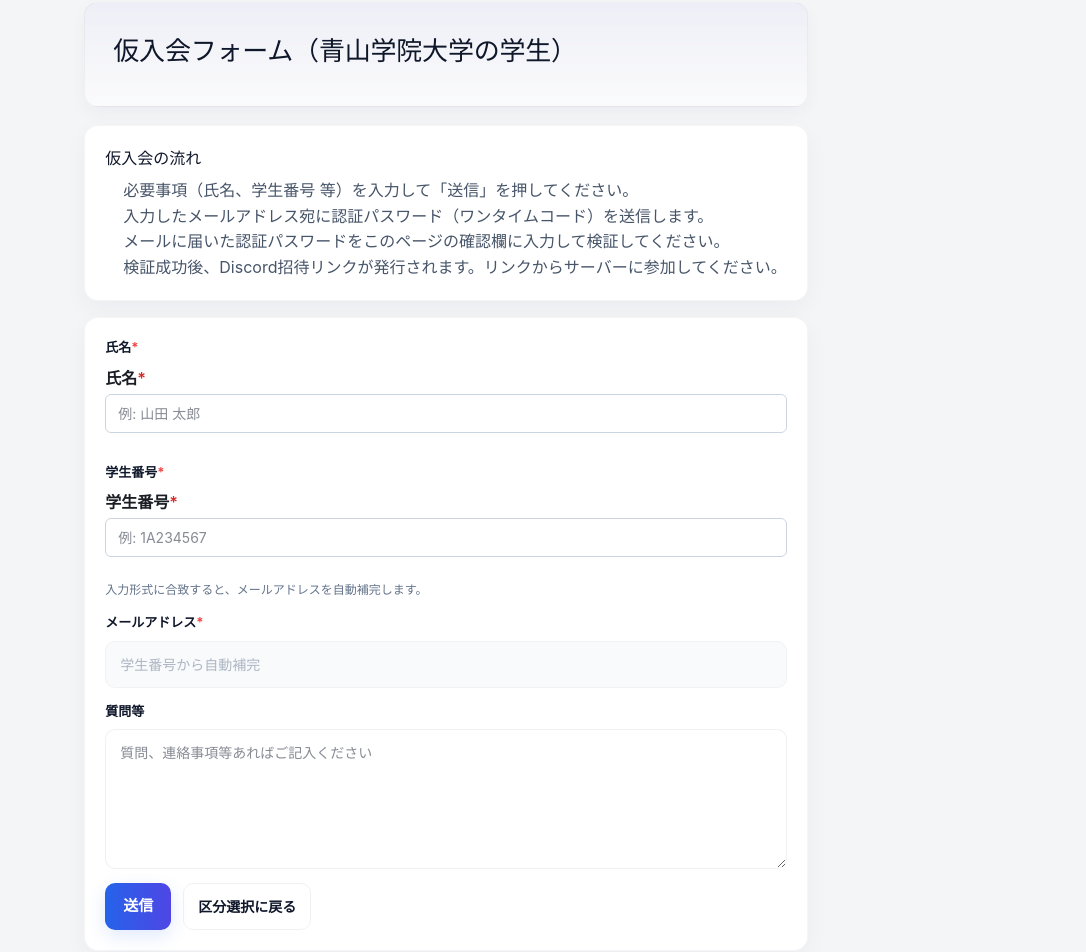
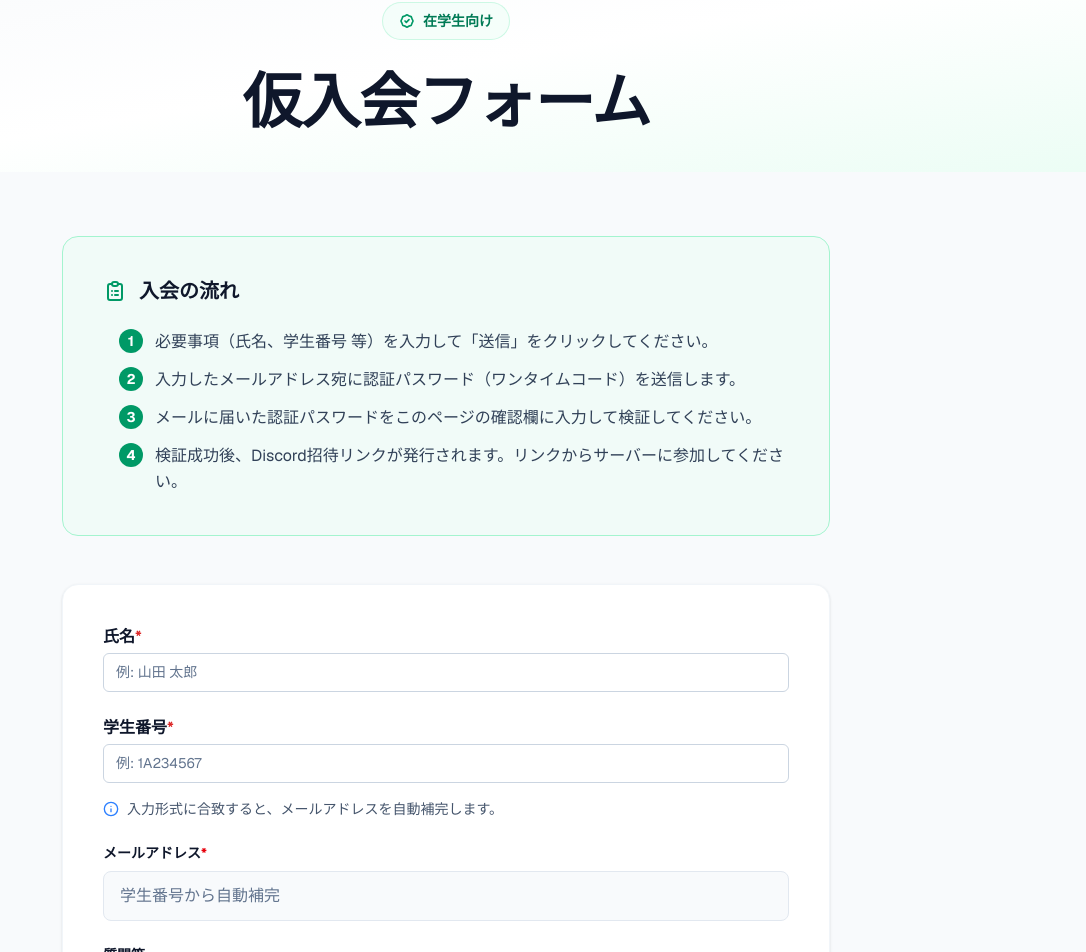
Before and after one commit to digitart-tech-assoc/AuthWebApp, a Next.js app in the folder frontend/: page /join/form/aoyama-student in a window 1280 px wide. Shown: the part 95-1047 px from the top of the page, without its empty margins (194-1280 px from the left). Built offline with nearby package versions, Linux system fonts and the light colour scheme; no server answers.

Commit message:
feat: 青山学院大学の学生向け仮入会フォームのデザインを改善し、ユーザーインターフェースを向上

```diff
--- a/frontend/src/app/join/form/aoyama-student/page.tsx
+++ b/frontend/src/app/join/form/aoyama-student/page.tsx
@@ -2,7 +2,7 @@
 
 import Link from "next/link";
 import { useMemo, useState } from "react";
-import styles from "../../../join/join.module.css";
+import { Info } from "lucide-react";
 import OTPModal from "../../../../components/OTPModal";
 import NameInput from "../../../../components/forms/NameInput";
 import StudentNumberInput from "../../../../components/forms/StudentNumberInput";
@@ -42,73 +42,137 @@
   const autoCompletedEmail = isStudentIdValid ? buildAoyamaEmail(normalizedStudentId) : "";
 
   return (
-    <main className={styles.page}>
-      <section className={styles.hero}>
-        <h1 className={styles.title}>仮入会フォーム（青山学院大学の学生）</h1>
+    <main className="bg-slate-50 text-slate-900 font-sans min-h-screen">
+      {/* ヒーロー部分 */}
+      <section className="bg-gradient-to-br from-slate-50 via-white to-emerald-50 pt-10 pb-10 md:pt-10 md:pb-10 px-6">
+        <div className="max-w-4xl mx-auto text-center space-y-6 md:space-y-8">
+          <div className="inline-block">
+            <div className="inline-flex items-center gap-2 px-4 py-2 rounded-full border border-emerald-200/50 bg-emerald-50/50">
+              <svg className="w-4 h-4 text-emerald-600" fill="none" stroke="currentColor" viewBox="0 0 24 24">
+                <path strokeLinecap="round" strokeLinejoin="round" strokeWidth="2.5" d="M9 12l2 2 4-4M7.835 4.697a3.42 3.42 0 001.946-.806 3.42 3.42 0 014.438 0 3.42 3.42 0 001.946.806 3.42 3.42 0 013.138 3.138 3.42 3.42 0 00.806 1.946 3.42 3.42 0 010 4.438 3.42 3.42 0 00-.806 1.946 3.42 3.42 0 01-3.138 3.138 3.42 3.42 0 00-1.946.806 3.42 3.42 0 01-4.438 0 3.42 3.42 0 00-1.946-.806 3.42 3.42 0 01-3.138-3.138 3.42 3.42 0 00-.806-1.946 3.42 3.42 0 010-4.438 3.42 3.42 0 00.806-1.946 3.42 3.42 0 013.138-3.138z" />
+              </svg>
+              <span className="text-sm font-semibold text-emerald-700">在学生向け</span>
+            </div>
+          </div>
+
+          <h1 className="text-4xl md:text-5xl lg:text-6xl font-extrabold tracking-tight">
+            <span className="text-slate-900">仮入会フォーム</span>
+          </h1>
+
+        </div>
       </section>
 
-      <section className={styles.card} style={{ marginBottom: 16 }}>
-        <h2 className={styles.cardTitle}>仮入会の流れ</h2>
-        <ol style={{ margin: 0, paddingLeft: 18, color: "#475569", lineHeight: 1.6 }}>
-          <li>必要事項（氏名、学生番号 等）を入力して「送信」を押してください。</li>
-          <li>入力したメールアドレス宛に認証パスワード（ワンタイムコード）を送信します。</li>
-          <li>メールに届いた認証パスワードをこのページの確認欄に入力して検証してください。</li>
-          <li>検証成功後、Discord招待リンクが発行されます。リンクからサーバーに参加してください。</li>
+      {/* メインコンテンツ */}
+      <section className="py-16 px-4">
+        <div className="max-w-3xl mx-auto">
+          {/* ステップ説明 */}
+          <div className="bg-emerald-50/50 border border-emerald-200 rounded-2xl p-8 md:p-10 mb-12">
+            <h2 className="text-xl font-bold text-slate-900 mb-6 flex items-center gap-3">
+              <svg className="w-6 h-6 text-emerald-600" fill="none" stroke="currentColor" viewBox="0 0 24 24">
+                <path strokeLinecap="round" strokeLinejoin="round" strokeWidth="2" d="M9 5H7a2 2 0 00-2 2v12a2 2 0 002 2h10a2 2 0 002-2V7a2 2 0 00-2-2h-2M9 5a2 2 0 002 2h2a2 2 0 002-2M9 5a2 2 0 012-2h2a2 2 0 012 2m-3 7h3m-3 4h3m-6-4h.01M9 16h.01" />
+              </svg>
+              入会の流れ
+            </h2>
+            <ol className="space-y-3 ml-4 text-slate-700 leading-relaxed">
+              <li className="flex gap-3">
+                <span className="flex-shrink-0 w-6 h-6 rounded-full bg-emerald-600 text-white flex items-center justify-center text-sm font-bold">1</span>
+                <span>必要事項（氏名、学生番号 等）を入力して「送信」をクリックしてください。</span>
+              </li>
+              <li className="flex gap-3">
+                <span className="flex-shrink-0 w-6 h-6 rounded-full bg-emerald-600 text-white flex items-center justify-center text-sm font-bold">2</span>
+                <span>入力したメールアドレス宛に認証パスワード（ワンタイムコード）を送信します。</span>
+              </li>
+              <li className="flex gap-3">
+                <span className="flex-shrink-0 w-6 h-6 rounded-full bg-emerald-600 text-white flex items-center justify-center text-sm font-bold">3</span>
+                <span>メールに届いた認証パスワードをこのページの確認欄に入力して検証してください。</span>
+              </li>
+              <li className="flex gap-3">
+                <span className="flex-shrink-0 w-6 h-6 rounded-full bg-emerald-600 text-white flex items-center justify-center text-sm font-bold">4</span>
+                <span>検証成功後、Discord招待リンクが発行されます。リンクからサーバーに参加してください。</span>
+              </li>
             </ol>
-      </section>
+          </div>
 
-      <section className={styles.card}>
-        <form className={styles.form}>
-          <div className={styles.field}>
-            <label className={styles.label}>氏名<span className={styles.required}>*</span></label>
+          {/* フォームカード */}
+          <div className="bg-white rounded-2xl border border-slate-100 p-8 md:p-10 shadow-sm">
+            <form className="space-y-6">
+              {/* 氏名 */}
+              <div className="space-y-2">
                 <NameInput
-              className={styles.input}
+                  className="w-full px-4 py-3 border border-slate-200 rounded-lg text-slate-900 placeholder-slate-500 focus:outline-none focus:ring-2 focus:ring-emerald-500 focus:border-transparent transition"
                   placeholder="例: 山田 太郎"
                   value={name}
                   onChange={(v) => setName(v)}
                 />
               </div>
-          <div className={styles.field}>
-            <label className={styles.label}>学生番号<span className={styles.required}>*</span></label>
+
+              {/* 学生番号 */}
+              <div className="space-y-2">
                 <StudentNumberInput
-              className={styles.input}
+                  className="w-full px-4 py-3 border border-slate-200 rounded-lg text-slate-900 placeholder-slate-500 focus:outline-none focus:ring-2 focus:ring-emerald-500 focus:border-transparent transition"
                   placeholder="例: 1A234567"
                   value={studentId}
                   onChange={(v) => setStudentId(v)}
                   aria-invalid={!isStudentIdValid && normalizedStudentId.length > 0}
                 />
                 {!isStudentIdValid && normalizedStudentId.length > 0 ? (
-              <p className={styles.errorText}>
-                学生番号は先頭が 1 / 2 / 3 / 4 / S で、全8文字の英数字で入力してください。
+                  <p className="text-sm text-red-600 flex items-start gap-2">
+                    <svg className="w-4 h-4 flex-shrink-0 mt-0.5" fill="currentColor" viewBox="0 0 20 20">
+                      <path fillRule="evenodd" d="M18 10a8 8 0 11-16 0 8 8 0 0116 0zm-7-4a1 1 0 11-2 0 1 1 0 012 0zM9 9a1 1 0 000 2v3a1 1 0 001 1h1a1 1 0 100-2v-3a1 1 0 00-1-1H9z" clipRule="evenodd" />
+                    </svg>
+                    先頭が 1 / 2 / 3 / 4 / S で、全8文字の英数字で入力してください。
                   </p>
                 ) : (
-              <p className={styles.helperText}>
+                  <p className="text-sm text-slate-600 flex items-start gap-2">
+                    <Info className="w-4 h-4 flex-shrink-0 mt-0.5 text-blue-500" />
                     入力形式に合致すると、メールアドレスを自動補完します。
                   </p>
                 )}
               </div>
-          <div className={styles.field}>
-            <label className={styles.label}>メールアドレス<span className={styles.required}>*</span></label>
+
+              {/* メールアドレス */}
+              <div className="space-y-2">
+                <label className="block text-sm font-bold text-slate-900">
+                  メールアドレス<span className="text-red-600">*</span>
+                </label>
                 <input
-              className={`${styles.input} ${styles.readOnlyInput}`}
+                  className="w-full px-4 py-3 border border-slate-200 rounded-lg text-slate-600 bg-slate-50 placeholder-slate-500 focus:outline-none focus:ring-2 focus:ring-emerald-500 focus:border-transparent transition cursor-not-allowed"
                   type="email"
                   placeholder="学生番号から自動補完"
                   value={autoCompletedEmail}
                   readOnly
-              aria-readonly="true"
                   title="学生番号から自動補完されるため編集できません"
                 />
               </div>
-          <div className={styles.field}>
-            <label className={styles.label}>質問等</label>
-            <textarea className={styles.textarea} placeholder="質問、連絡事項等あればご記入ください" />
+
+              {/* 質問等 */}
+              <div className="space-y-2">
+                <label className="block text-sm font-bold text-slate-900">
+                  質問等
+                </label>
+                <textarea
+                  className="w-full px-4 py-3 border border-slate-200 rounded-lg text-slate-900 placeholder-slate-500 focus:outline-none focus:ring-2 focus:ring-emerald-500 focus:border-transparent transition resize-none"
+                  placeholder="質問、連絡事項等あればご記入ください"
+                  rows={4}
+                />
               </div>
-          <div className={styles.actions}>
+
+              {/* エラーメッセージ */}
+              {formError && (
+                <div className="bg-red-50 border border-red-200 rounded-lg p-4 flex gap-3">
+                  <svg className="w-5 h-5 text-red-600 flex-shrink-0 mt-0.5" fill="currentColor" viewBox="0 0 20 20">
+                    <path fillRule="evenodd" d="M10 18a8 8 0 100-16 8 8 0 000 16zM8.707 7.293a1 1 0 00-1.414 1.414L8.586 10l-1.293 1.293a1 1 0 101.414 1.414L10 11.414l1.293 1.293a1 1 0 001.414-1.414L11.414 10l1.293-1.293a1 1 0 00-1.414-1.414L10 8.586 8.707 7.293z" clipRule="evenodd" />
+                  </svg>
+                  <p className="text-red-700 font-medium">{formError}</p>
+                </div>
+              )}
+
+              {/* ボタン */}
+              <div className="flex flex-col gap-3 pt-4">
                 <button
                   type="button"
-              className={styles.primary}
+                  className="w-full px-6 py-3 bg-gradient-to-r from-emerald-600 to-teal-600 text-white font-bold rounded-lg hover:from-emerald-700 hover:to-teal-700 transition-all hover:shadow-lg active:scale-95"
                   onClick={() => {
-                console.log("aoyama 送信ボタン押下", { studentId, autoCompletedEmail });
                     setFormError(null);
                     if (!isStudentIdValid) {
                       setFormError("学生番号が正しくありません。");
@@ -124,11 +188,18 @@
                 >
                   送信
                 </button>
-            <Link className={styles.secondary} href="/join/form">区分選択に戻る</Link>
+                <Link
+                  href="/join/form"
+                  className="px-6 py-3 border border-slate-300 text-slate-900 font-semibold rounded-lg hover:bg-slate-50 transition-all text-center"
+                >
+                  区分選択に戻る
+                </Link>
               </div>
             </form>
+          </div>
+        </div>
       </section>
-      {formError && <p style={{ color: "#b91c1c", marginTop: 8 }}>{formError}</p>}
+
       {showOtp && <OTPModal email={otpEmail} name={name} formType="aoyama-student" autoSend onClose={() => setShowOtp(false)} />}
     </main>
   );
```
Lines whose indentation alone changed are shown as unchanged.
